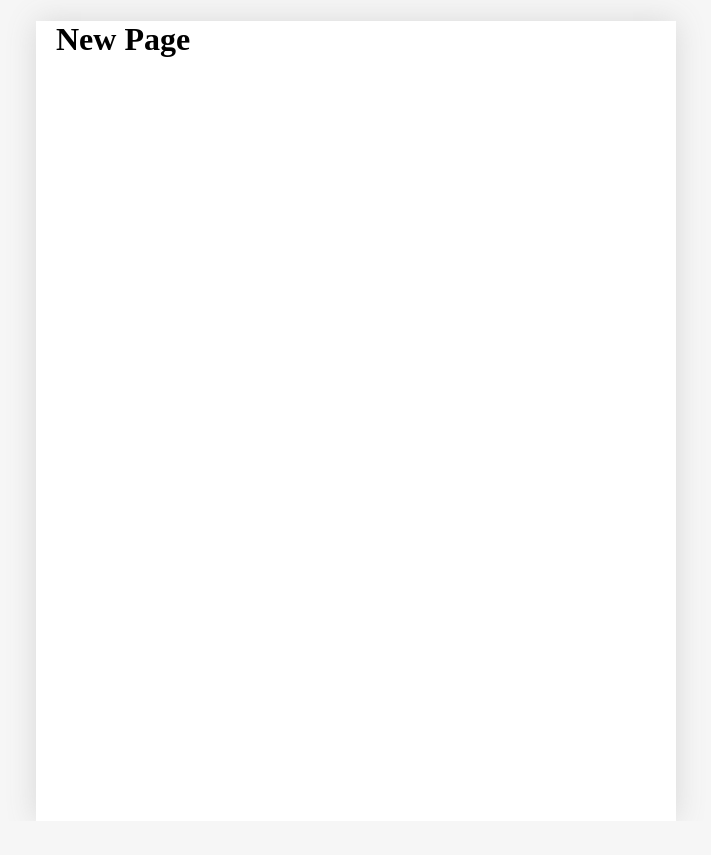
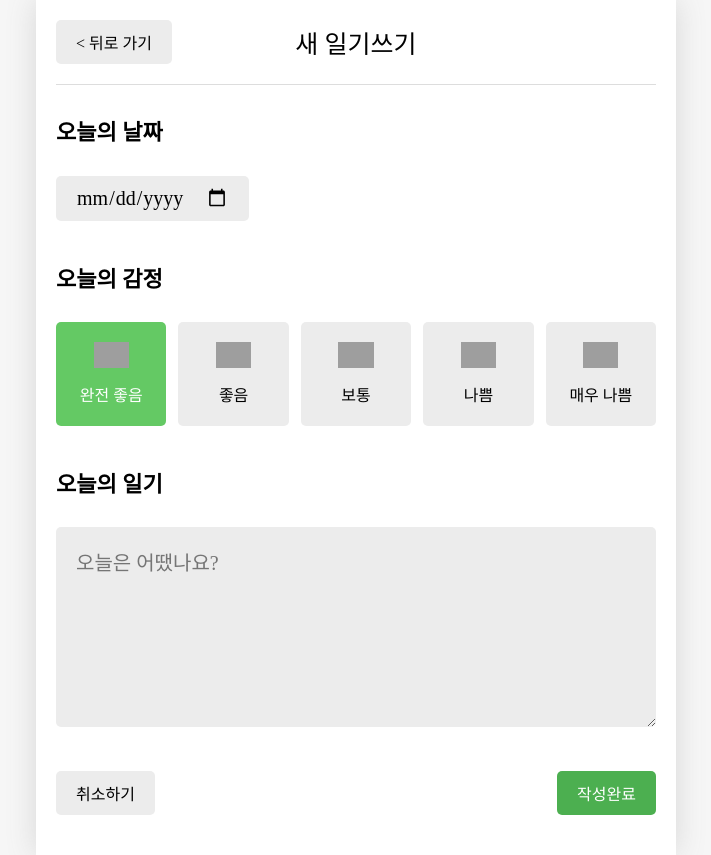
Before and after one commit to Team-KTP/emotional-diary, a React (Vite) app: page /new in a window 1280 px wide. Before the commit this address had no page. Shown: the whole page, without its empty margins (284-995 px from the left). Before the commit the page ends 821 px from the top, so only its background shows below. Built offline with nearby package versions, Linux system fonts and the light colour scheme; grey boxes are pictures that could not be loaded; a web font is replaced by a local one.

Commit message:
Feat: 일기 생성 페이지 UI 구현

```diff
--- a/src/App.jsx
+++ b/src/App.jsx
@@ -52,6 +52,7 @@ export const DiaryStateContext = createContext();
 export const DiaryDispatchContext = createContext();
 
 function App() {
+  // 일기 데이터 관리를 위해 useReducer 사용
   const [data, dispatch] = useReducer(reducer, mockData);
   const dataId = useRef(3);
 
@@ -86,6 +87,11 @@ function App() {
     dispatch({ type: "REMOVE", targetId: id });
   };
 
+  // context를 사용한 이유는 props drilling을 피하기 위해서
+  // context를 사용하지 않는다면 Home -> DiaryList -> DiaryItem -> Button 으로 props를 넘겨줘야함
+  // context를 사용하면 최상위 컴포넌트인 App에서 context를 제공하고, 필요한 하위 컴포넌트에서 context를 사용하면 됨
+  // context를 사용하면 props를 일일이 넘겨줄 필요가 없어서 편리함
+  // 단점은 컴포넌트가 많아지면 어떤 컴포넌트에서 context를 사용하는지 파악하기 어려울 수 있음
   return (
     <>
       <DiaryStateContext.Provider value={data}>
--- /dev/null
+++ b/src/components/Editor.css
@@ -0,0 +1,38 @@
+.Editor > section {
+    margin-bottom: 40px;
+}
+.Editor > section > h4 {
+    font-size: 22px;
+    font-weight: bold;
+}
+
+.Editor > section > input, textarea {
+    background-color: rgb(236, 236, 236);
+    border: none;
+    border-radius: 5px;
+    padding: 10px 20px;
+    font-size: 20px;
+}
+
+.Editor .emotion_section .emotion_list_wrapper  {
+    display: flex;
+    justify-content: space-around; /*  남은 여유 공간을 자식 요소들 사이에만 균등하게 배분합니다. */
+    gap: 2% /* 아이템들 사이에 2%의 간격을 둡니다. */;
+}
+
+.Editor section  textarea{
+    padding: 20px;
+    width: 100%;
+    min-height: 200px;
+    resize: vertical; /* 사용자가 세로로만 크기를 조절할 수 있도록 설정 */
+    box-sizing: border-box; /* 패딩과 보더를 포함한 전체 크기를 지정 */
+
+
+}
+
+.Editor .button_section {
+    display: flex;
+    justify-content: space-between;
+
+    margin-top: 20px; /* 위쪽에 여백 추가 */
+}
--- /dev/null
+++ b/src/components/Editor.jsx
@@ -0,0 +1,49 @@
+import "./Editor.css";
+import EmotionItem from "./EmotionItem";
+import Button from "./Button";
+
+const emotionList = [
+  { emotionId: 1, description: "완전 좋음" },
+  { emotionId: 2, description: "좋음" },
+  { emotionId: 3, description: "보통" },
+  { emotionId: 4, description: "나쁨" },
+  { emotionId: 5, description: "매우 나쁨" },
+];
+
+const Editor = () => {
+  const emotionId = 1;
+  return (
+    <div className="Editor">
+      <section className="date_section">
+        <h4>오늘의 날짜</h4>
+        <input type="date" />
+      </section>
+
+      <section className="emotion_section">
+        <h4>오늘의 감정</h4>
+
+        <div className="emotion_list_wrapper">
+          {emotionList.map((item) => (
+            <EmotionItem
+              key={item.emotionId}
+              {...item}
+              isSelected={item.emotionId === emotionId}
+            />
+          ))}
+        </div>
+      </section>
+
+      <section className="content_section">
+        <h4>오늘의 일기</h4>
+        <textarea placeholder="오늘은 어땠나요?" />
+      </section>
+
+      <section className="button_section">
+        <Button text={"취소하기"} />
+        <Button text={"작성완료"} type={"POSITIVE"} />
+      </section>
+    </div>
+  );
+};
+
+export default Editor;
--- /dev/null
+++ b/src/components/EmotionItem.css
@@ -0,0 +1,36 @@
+.EmotionItem {
+    background-color: rgb(236, 236, 236);
+    padding: 20px;
+    border-radius: 5px;
+    cursor: pointer;
+
+    text-align: center;
+
+}
+
+.EmotionItem .emotion_img {
+    width: 50%;
+    margin-bottom: 10px;
+
+}
+
+.EmotionItem_on_1{
+    color: white;
+     background-color: rgb(100, 201, 100 );
+}
+.EmotionItem_on_2{
+    color: white;
+    background-color: rgb(157, 215, 114 );
+}
+.EmotionItem_on_3{
+    color: white;
+    background-color: rgb(253, 206, 23 );
+}
+.EmotionItem_on_4{
+    color: white;
+    background-color: rgb(253, 132, 70 );
+}
+.EmotionItem_on_5{
+    color: white;
+    background-color: rgb(253, 86, 95 );
+}
--- /dev/null
+++ b/src/components/EmotionItem.jsx
@@ -0,0 +1,17 @@
+import "./EmotionItem.css";
+import { getEmotionImage } from "../util/get-emotion-image";
+
+const EmotionItem = ({ emotionId, description, isSelected }) => {
+  return (
+    <div
+      className={`EmotionItem ${
+        isSelected ? `EmotionItem_on_${emotionId}` : ""
+      }`}
+    >
+      <img className="emotion_img" src={getEmotionImage(emotionId)} />
+      <div className="emotion_description">{description}</div>
+    </div>
+  );
+};
+
+export default EmotionItem;
--- a/src/index.css
+++ b/src/index.css
@@ -20,6 +20,7 @@ html, body {
 
   box-shadow: rgba(100,100,100,0.2) 0px 0px 29px 0px ; /*옆에 그림자 */
   padding: 0px 20px; /*좌우 여백 */
+  display: flex;
 }
 
 body * {
--- a/src/pages/DiaryList.jsx
+++ b/src/pages/DiaryList.jsx
@@ -32,12 +32,14 @@ const DiaryList = ({ diaryList }) => {
           <option value="latest">최신순</option>
           <option value="oldest">오래된 순</option>
         </select>
+
         <Button
           onClick={() => navigate("/new")}
           text={"새 일기쓰기"}
           type={"POSITIVE"}
         />
       </div>
+
       <div className="list_wrapper">
         {sortedDiaryList.map((item) => (
           <DiaryItem key={item.id} {...item} />
--- a/src/pages/Home.jsx
+++ b/src/pages/Home.jsx
@@ -5,6 +5,8 @@ import Header from "../components/Header";
 import Button from "../components/Button";
 import DiaryList from "./DiaryList";
 
+// 바깥으로 뺸 이유는 컴포넌트가 리렌더링 될 때마다 함수가 새로 생성되는 것을 방지, 가독성을 위해서
+// 매개변수만으로도 필요한 데이터를 알 수 있다면 바깥으로 빼는 것이 좋음
 const getMonthRange = (pivotDate, diaryList) => {
   return diaryList.filter((item) => {
     const itemDate = new Date(item.createdAt);
@@ -16,6 +18,7 @@ const getMonthRange = (pivotDate, diaryList) => {
 };
 
 const Home = () => {
+  // useContext로 context에 접근
   const diaryList = useContext(DiaryStateContext);
   const [pivotDate, setPivotDate] = useState(new Date());
 
--- a/src/pages/New.jsx
+++ b/src/pages/New.jsx
@@ -1,5 +1,14 @@
+import Header from "../components/Header";
+import Button from "../components/Button";
+import Editor from "../components/Editor";
+
 const New = () => {
-  return <h1>New Page</h1>;
+  return (
+    <div>
+      <Header title="새 일기쓰기" leftChild={<Button text={"< 뒤로 가기"} />} />
+      <Editor />
+    </div>
+  );
 };
 
 export default New;
```
